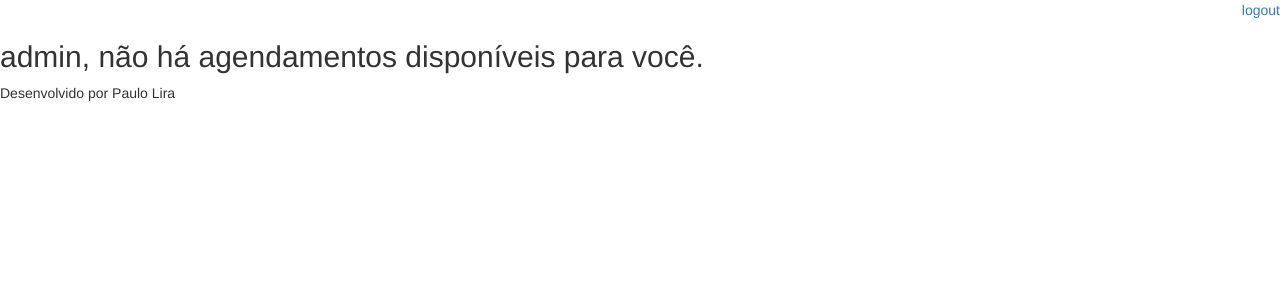
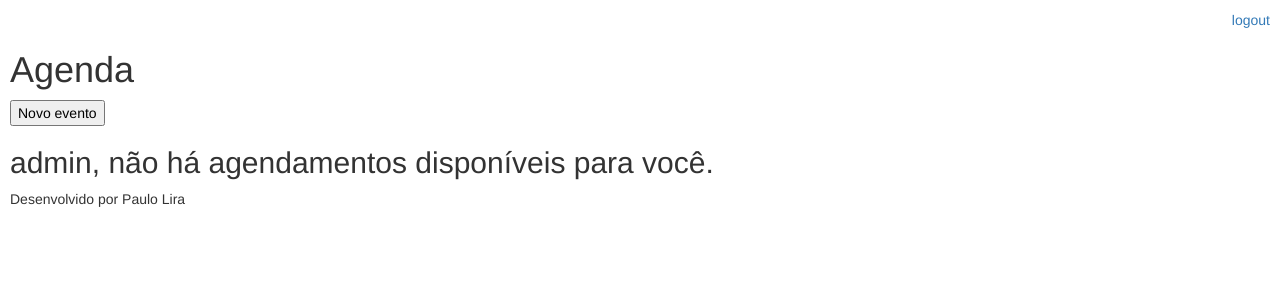
Before and after one commit to PauloLiraDev/agenda, a Django app: page /agenda/ in a window 1280 px wide. Shown: the top 300 px of the page. Run offline with Django 4.2, Linux system fonts and the light colour scheme; a user stored in the database is signed in; data that the repository does not hold is empty; some libraries are stand-ins or nearby versions.

Commit message:
Função Create

```diff
--- a/agenda/urls.py
+++ b/agenda/urls.py
@@ -20,7 +20,8 @@ from django.views.generic import RedirectView
 urlpatterns = [
     path('admin/', admin.site.urls),
     path('agenda/', views.lista_eventos),
-    path('agenda/evento', views.evento),
+    path('agenda/evento/', views.evento),
+    path('agenda/evento/submit', views.submit_evento),
     path('', RedirectView.as_view(url='/agenda/')),
     path('login/', views.login_user),
     path('login/submit', views.submit_login),
--- a/core/views.py
+++ b/core/views.py
@@ -41,6 +41,23 @@ def lista_eventos(request):
     else:
         dados = {'mensagem': f'Olá, {usuario}. Estes são seus agendamentos:', 'eventos': evento, 'usuario': usuario}
         return render(request, 'agenda.html', dados)
+
+
 @login_required(login_url='/login/')
 def evento(request):
     return render(request, 'evento.html')
+
+
+@login_required(login_url='/login/')
+def submit_evento(request):
+    if request.POST:
+        titulo = request.POST.get('titulo')
+        print(titulo)
+        data_evento = request.POST.get('data_evento')
+        print(data_evento)
+        descricao = request.POST.get('descricao')
+        print(descricao)
+        usuario = request.user
+        Evento.objects.create(titulo=titulo, data_evento=data_evento, descricao=descricao, usuario=usuario)
+
+    return redirect('/')
--- a/templates/agenda.html
+++ b/templates/agenda.html
@@ -1,6 +1,9 @@
 
 {% extends "model-page.html" %}
  {% block content %}
+        <a style="color:black" href="evento/">
+            <button type="button">Novo evento</button>
+        </a>
         <h2>{{mensagem}}</h2>
             <ol>
             {% for evento in eventos %}
--- a/templates/model-page.html
+++ b/templates/model-page.html
@@ -6,7 +6,8 @@
 <head>
     {% include "model-header.html" %}
 </head>
-<body>
+<body style="margin:10px">
+    <h1> Agenda</h1>
     {% block  content %}
     <!--agenda.html-->
     {% endblock %}
```
Also changed, not shown: templates/evento.html (+24 -5 lines), 1 other file.
